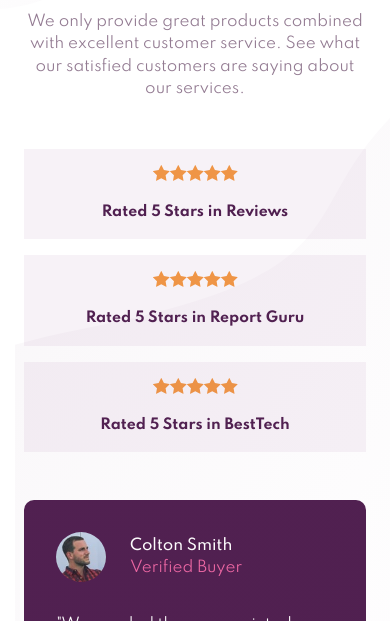
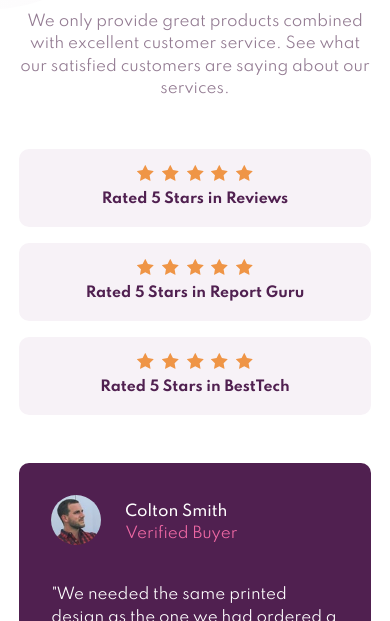
Before and after one commit to rauf-dev/fm_social-proof-section, a plain HTML site: page index.html in a window 390 px wide. Shown: the part 223-844 px from the top of the page. Drawn offline with Linux system fonts and the light colour scheme.

Commit message:
mobile view done

```diff
--- a/index.html
+++ b/index.html
@@ -13,9 +13,13 @@
 </head>
 
 <body>
+  <main>
     <img class="bg-image-top bg-image-mobile" src="./images/bg-pattern-top-mobile.svg" alt="">
     <img class="bg-image-top bg-image-desktop" src="./images/bg-pattern-top-desktop.svg" alt="">
-  <main>
+    <img class="bg-image-bottom bg-image-mobile" src="./images/bg-pattern-bottom-mobile.svg" alt="">
+    <img class="bg-image-bottom bg-image-desktop" src="./images/bg-pattern-bottom-desktop.svg">
+    <div class="container">
+
       <div class="box-one">
         <h1 class="title">
           10,000+ of our users love our products.
@@ -25,23 +29,40 @@
           See what our satisfied customers are saying about our services.
         </p>
       </div>
+
       <div class="box-two">
         <div class="rating-box">
           <span class="rating-stars">
-          <!-- <img src="./images/icon-star.svg" alt=""> -->
+            <img class="rating-stars__star" src="./images/icon-star.svg" alt="">
+            <img class="rating-stars__star" src="./images/icon-star.svg" alt="">
+            <img class="rating-stars__star" src="./images/icon-star.svg" alt="">
+            <img class="rating-stars__star" src="./images/icon-star.svg" alt="">
+            <img class="rating-stars__star" src="./images/icon-star.svg" alt="">
           </span>
           <span class="rating-text">
             Rated 5 Stars in Reviews
           </span>
         </div>
         <div class="rating-box">
-        <span class="rating-stars"></span>
+          <span class="rating-stars">
+            <img class="rating-stars__star" src="./images/icon-star.svg" alt="">
+            <img class="rating-stars__star" src="./images/icon-star.svg" alt="">
+            <img class="rating-stars__star" src="./images/icon-star.svg" alt="">
+            <img class="rating-stars__star" src="./images/icon-star.svg" alt="">
+            <img class="rating-stars__star" src="./images/icon-star.svg" alt="">
+          </span>
           <span class="rating-text">
             Rated 5 Stars in Report Guru
           </span>
         </div>
         <div class="rating-box">
-        <span class="rating-stars"></span>
+          <span class="rating-stars">
+            <img class="rating-stars__star" src="./images/icon-star.svg" alt="">
+            <img class="rating-stars__star" src="./images/icon-star.svg" alt="">
+            <img class="rating-stars__star" src="./images/icon-star.svg" alt="">
+            <img class="rating-stars__star" src="./images/icon-star.svg" alt="">
+            <img class="rating-stars__star" src="./images/icon-star.svg" alt="">
+          </span>
           <span class="rating-text">
             Rated 5 Stars in BestTech
           </span>
@@ -88,9 +109,9 @@
           standard. Will definitely use them again and recommend them to everyone!"
         </div>
       </div>
+    </div>
+
   </main>
-  <img class="bg-image-bottom bg-image-mobile" src="./images/bg-pattern-bottom-mobile.svg" alt="">
-  <img class="bg-image-bottom bg-image-desktop" src="./images/bg-pattern-bottom-desktop.svg" </main>
   <footer>
     <div class="attribution">
       Challenge by
--- a/style.css
+++ b/style.css
@@ -61,8 +61,8 @@ a:not([class]) {
 /* Make images easier to work with */
 img,
 picture {
-  max-width: 100%;
-  display: block;
+  /* max-width: 100%;
+  display: block; */
 }
 
 /* Inherit fonts for inputs and buttons */
@@ -90,12 +90,16 @@ select {
 }
 /* ####################################### */
 /* END CSS RESET */
-main {
-  /* height: 100%; */
+main{
+  height: 100%;
+  overflow-y: scroll;
+  position: relative;
+}
+.container {
+  height: 100%;
   font-size: 15px;
-  margin: 6rem 1.5rem;
+  margin: 6rem 1.2rem;
   text-align: center;
-  position: relative;
 }
 /* ##################################### */
 .bg-image-desktop {
@@ -133,20 +137,24 @@ main {
 /* ##################################### */
 .rating-box {
   background-color: var(--Light-grayish-magenta);
-  /* height: 60px; */
   margin: 1rem auto;
   padding: 1rem 0;
-  /* display: block; */
+  border-radius: 10px;
 }
-.rating-stars {
+.rating-stars{
+  display: block;
+}
+.rating-stars__star{
+  padding: 0 2px;
+}
+/* .rating-stars {
   background-image: url(./images/icon-star.svg);
   background-repeat: repeat-x;
   height: 20px;
   display: block;
   margin: 0 auto 1rem auto;
-  /* padding: 1rem 0; */
   width: 85px;
-}
+} */
 .rating-text {
   color: var(--very-dark-magenta);
   font-weight: 700;
@@ -193,7 +201,7 @@ main {
 
 /* ######################################### */
 @media (min-width: 600px) {
-  main {
+  .container {
     display: grid;
     grid-template-columns: repeat(6, 1fr);
     grid-template-rows: 1fr 1fr;
```
Lines whose indentation alone changed are shown as unchanged.
